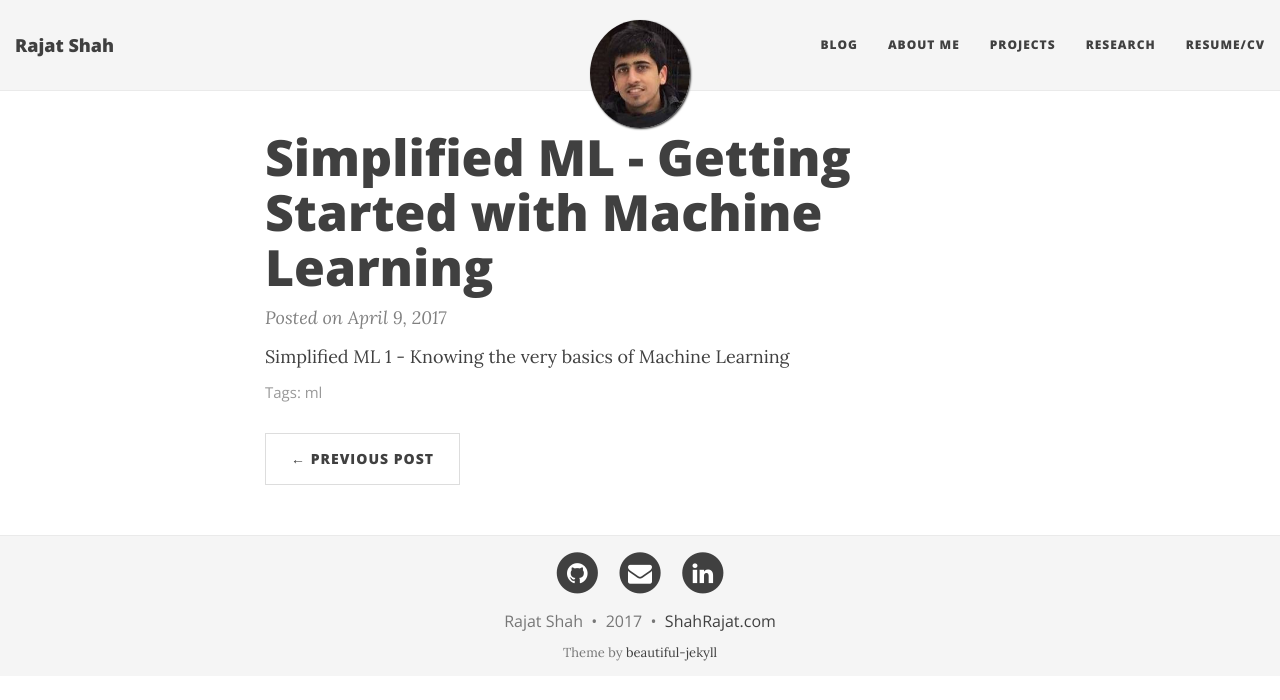
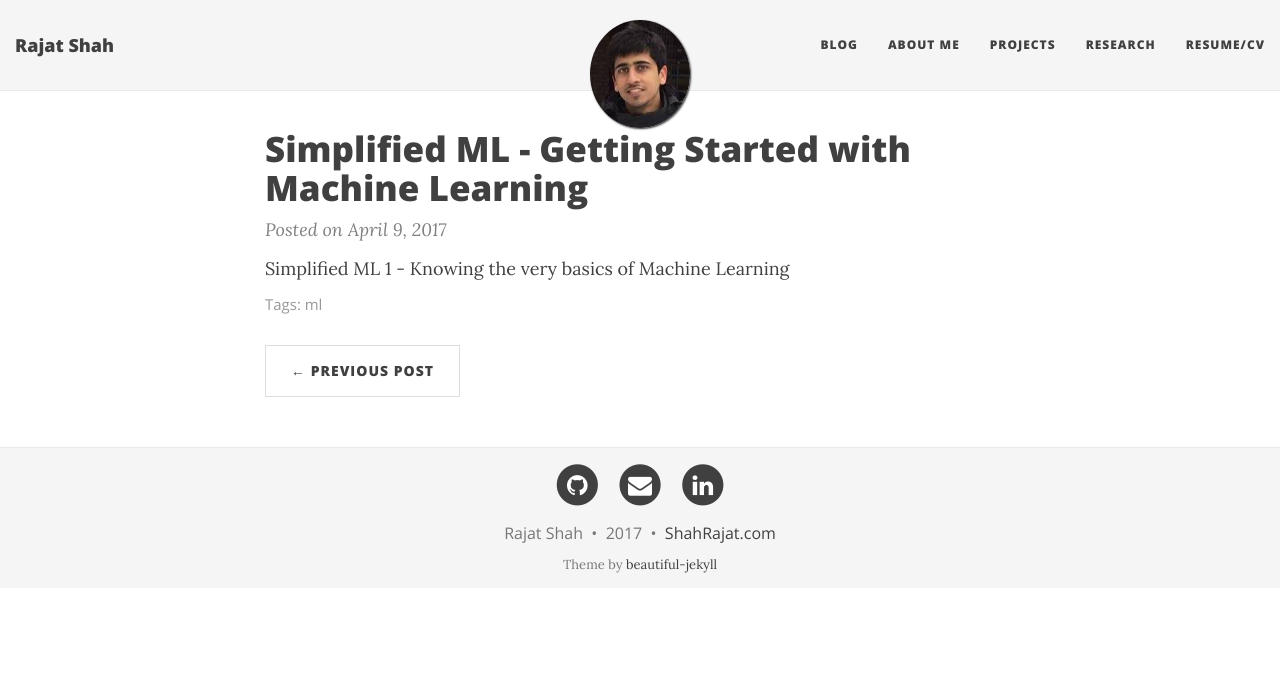
Before and after one commit to shahrajat/shahrajat.github.io, a Jekyll site: the page built from _posts/machine-learning/2017-04-09-simplified-machine-learning-basics.md, in a window 1280 px wide. Shown: the top 700 px of the page. Built offline with Jekyll 4.4.1, drawn with Linux system fonts in a browser that asks for light colours; nearby versions of some CDN libraries; comment, search, counter and statistics services are not loaded.

Commit message:
Update main.css

```diff
--- a/css/main.css
+++ b/css/main.css
@@ -427,7 +427,7 @@ footer .theme-by {
     padding: 150px 0;
   }
   .intro-header .post-heading h1 {
-    font-size: 50px;
+    font-size: 35px;
   }
   .intro-header.big-img .img-desc {
     font-size: 14px;
```
